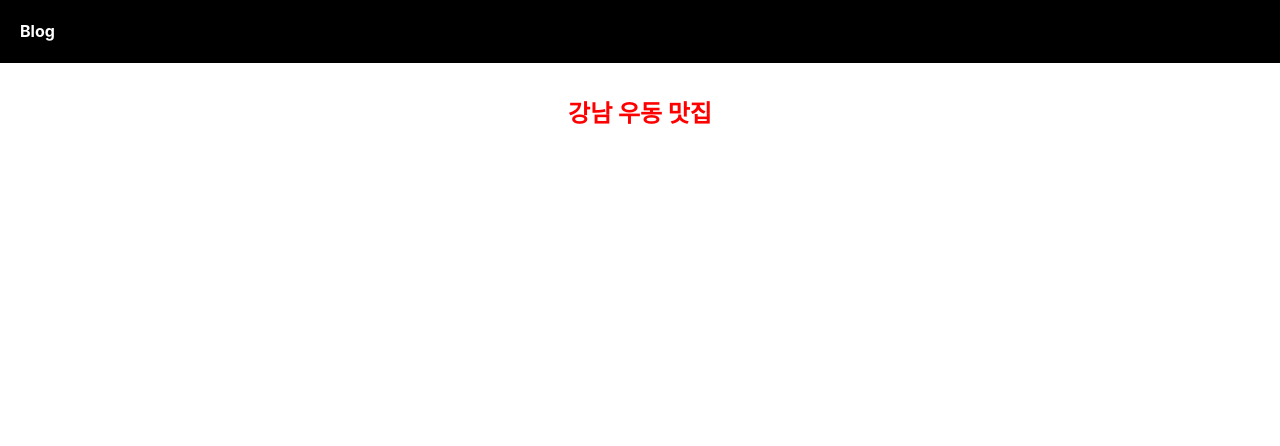
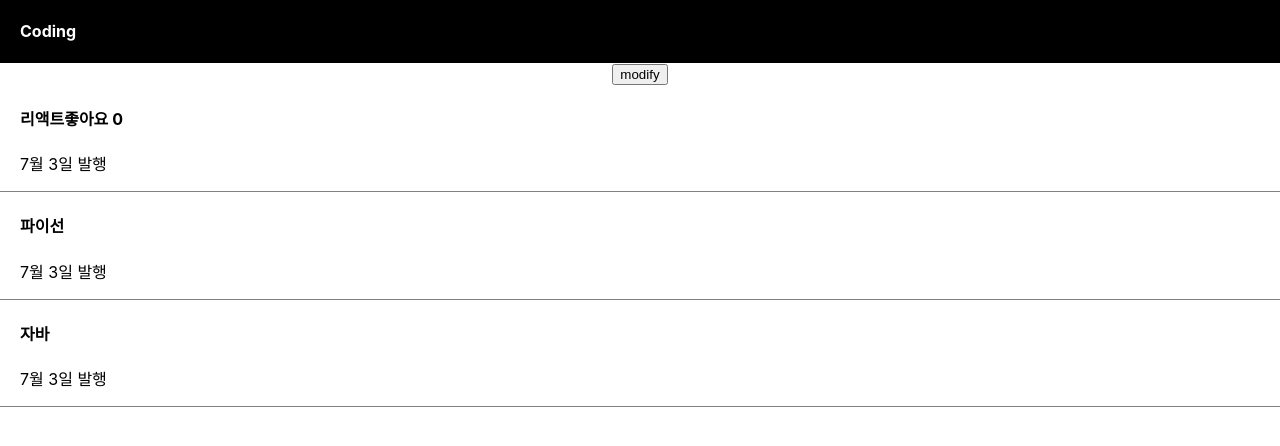
Before and after one commit to ehdwo13/React, a React (Create React App) app: page / in a window 1280 px wide. Shown: the top 446 px of the page. Built offline with nearby package versions, Linux system fonts and the light colour scheme.

Commit message:
20240703

```diff
--- a/src/App.css
+++ b/src/App.css
@@ -44,3 +44,13 @@
   color: white;
   padding-left: 20px;
 }
+
+div{
+  box-sizing: border-box;
+}
+
+.list{
+  padding-left: 20px;
+  text-align: left;
+  border-bottom: 1px solid gray;
+}
--- a/src/App.js
+++ b/src/App.js
@@ -1,16 +1,37 @@
 import logo from './logo.svg';
 import './App.css';
+import { useState } from 'react';
 
 function App() {
 
-  let post = "강남 우동 맛집";
+  let post = "Coding";
+  let [a, b] = useState(['리액트','파이선','자바']);
+  let [like, likeCount] = useState(0);
+
+  function likeBtn(){}
 
   return (
     <div className="App">
       <div className="black-nav">
-        <h4>Blog</h4>
+        <h4>{post}</h4>
       </div>
-      <h4 style={{color : 'red', fontSize : '24px'}}>{post}</h4>
+      <button onClick={()=>{
+          let copy = [...a];
+          copy[0] = "자바스크립트";
+          b(copy);
+        }}>modify</button>
+      <div className='list'>
+        <h4>{a[0]}<span onClick={()=>{likeCount(like+1)}}>좋아요</span> {like} </h4>
+        <p>7월 3일 발행</p>
+      </div>
+      <div className='list'>
+        <h4>{a[1]}</h4>
+        <p>7월 3일 발행</p>
+      </div>
+      <div className='list'>
+        <h4>{a[2]}</h4>
+        <p>7월 3일 발행</p>
+      </div>
     </div>
   );
 }
```
